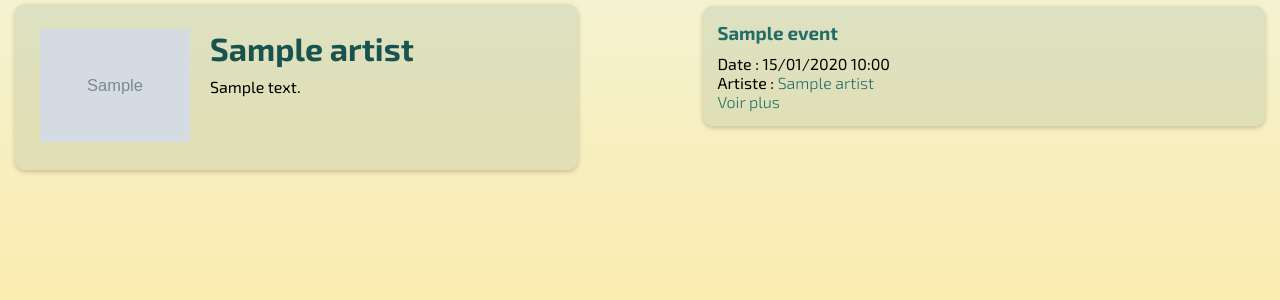
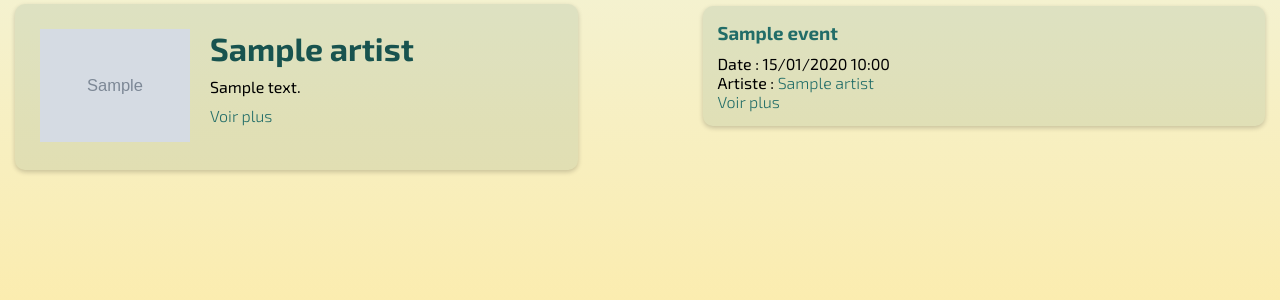
Before and after one commit to Lumo6/NeetFlex, a Symfony app: template templates/general/home.html.twig in a window 1280 px wide. Shown: the part 365-665 px from the top of the page. Run offline with Twig, Linux system fonts and the light colour scheme; the template is opened without the code that fills it: most values are stand-ins (such as "Sample title", 1, 10 or a date in 2020); grey boxes marked "Sample" are stand-in pictures; some libraries are stand-ins or nearby versions.

Commit message:
Touche final

```diff
--- a/templates/general/home.html.twig
+++ b/templates/general/home.html.twig
@@ -31,6 +31,7 @@
                                 <div class="artists-ul-li-right">
                                     <h1>{{ artist.name }}</h1>
                                     <p>{{ artist.desc }}</p>
+                                    <a href={{ path("app_artists_show", {"id": artist.id}) }}>Voir plus</a>
                                 </div>
                             </li>
                         {% endfor %}
```
